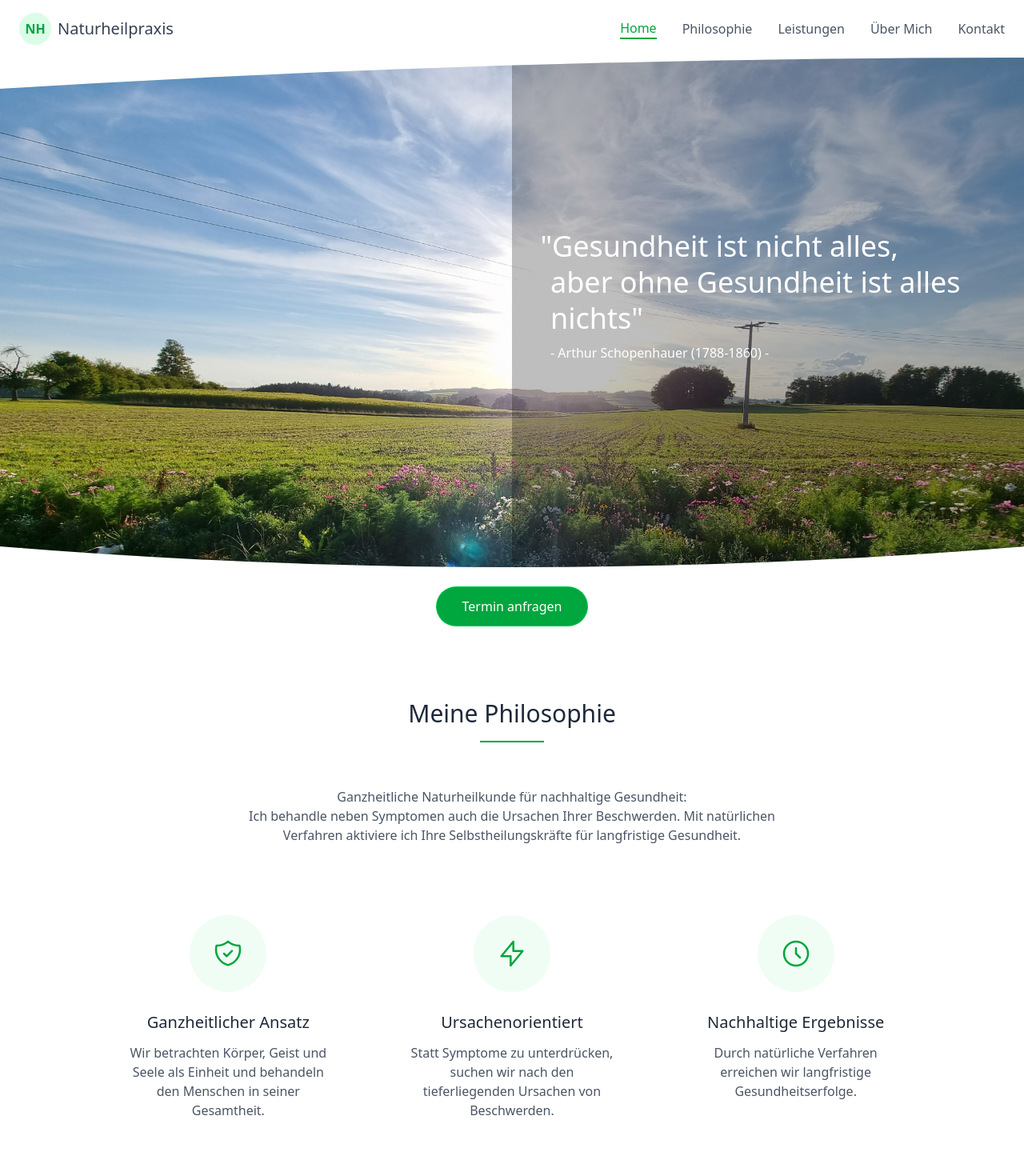
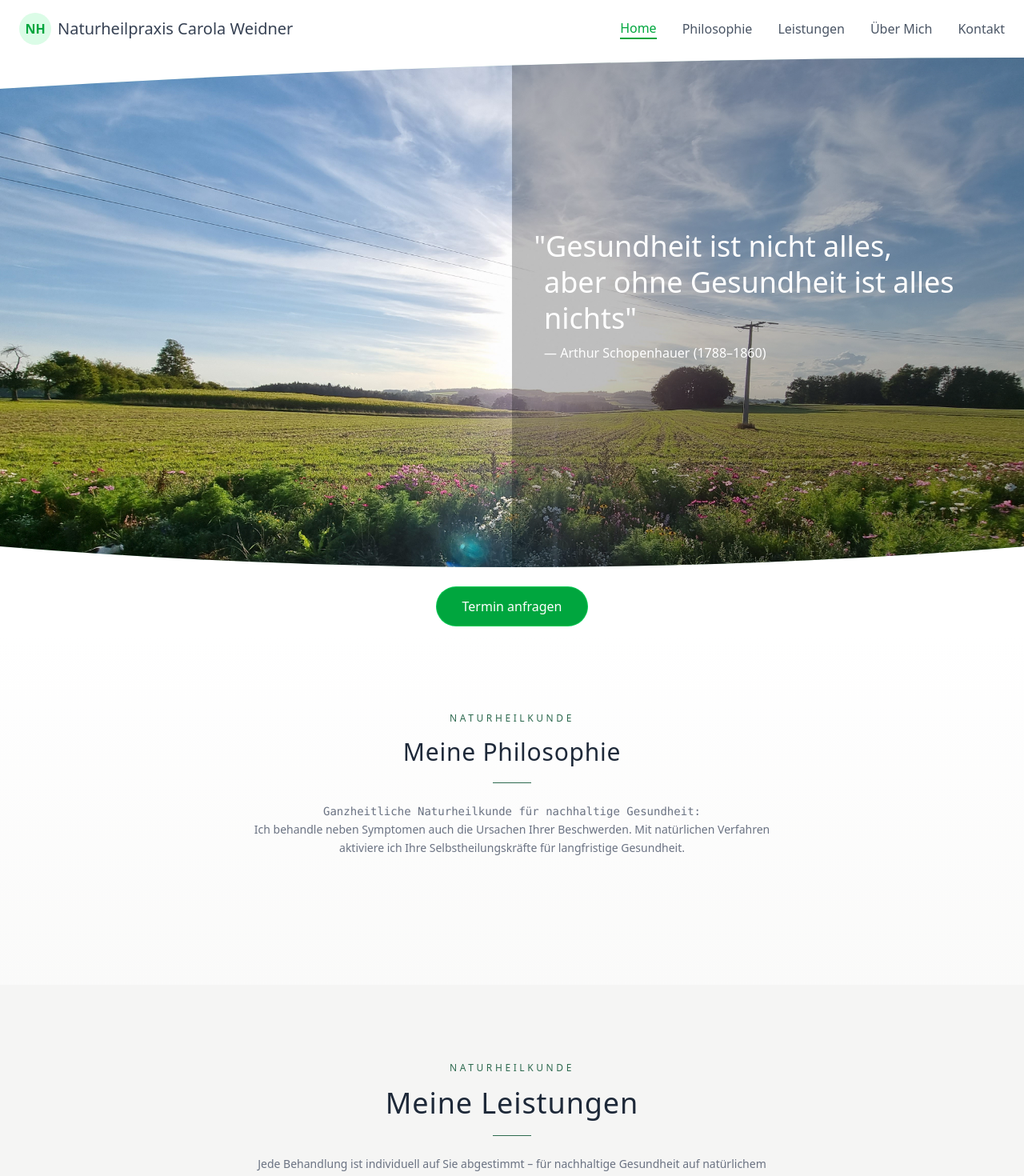
Before and after one commit to sweidner2001/WebsiteHPWeidner, a Next.js app: page /ui/page1 in a window 1280 px wide. Shown: the top 1470 px of the page at 80% size. Built offline with nearby package versions, Linux system fonts and the light colour scheme.

Commit message:
Fix: texts + google Maps

```diff
--- a/src/app/components/header/Header_2.tsx
+++ b/src/app/components/header/Header_2.tsx
@@ -18,7 +18,7 @@ export default function Header2({ activeSection, isMenuOpen, onMenuToggle, onSec
                     <div className="w-10 h-10 rounded-full bg-green-100 flex items-center justify-center">
                         <span className="text-green-600 font-semibold">NH</span>
                     </div>
-                    <span className="text-xl font-light text-gray-700">Naturheilpraxis</span>
+                    <span className="text-xl font-light text-gray-700">Naturheilpraxis Carola Weidner</span>
                 </div>
 
                 {/* Desktop Navigation */}
--- a/src/app/components/hero/HeroSection_2.tsx
+++ b/src/app/components/hero/HeroSection_2.tsx
@@ -71,17 +71,17 @@ const HeroSection = ({ onSectionClick }: HeroSectionProps) => {
                         {/* Text-Inhalt */}
                         {/*bg-black/20*/}
                         <div
-                            className="absolute top-0 right-0 bottom-0 w-full md:w-3/5 lg:w-1/2 flex items-center pb-8 justify-center px-6  lg:px-12 bg-black/25 z-10">
+                            className="absolute top-0 right-0 bottom-0 w-full md:w-3/5 lg:w-1/2 flex items-center pb-8 justify-center px-6 lg:px-10 bg-black/25 z-10">
                             {/* text-center*/}
                             <div className="max-w-2xl text-white lg:ml-0 sm:ml-4 ml-2">
                                 <div
-                                    className="text-4xl md:text-4xl font-normal md:font-medium leading-tight hanging-quote mb-0">
+                                    className="text-4xl md:text-4xl font-normal md:font-normal leading-tight hanging-quote mb-0">
                                     Gesundheit ist nicht alles,<br className="hidden md:block"/> aber ohne Gesundheit ist
                                     alles nichts
                                 </div>
                                 {/*text-gray-600*/}
                                 <p className="text-normal mb-6 leading-relaxed mt-2">
-                                    - Arthur Schopenhauer (1788-1860) -
+                                    —  Arthur Schopenhauer (1788–1860)
                                 </p>
 
                             </div>
--- a/src/app/components/map/GoogleMap.tsx
+++ b/src/app/components/map/GoogleMap.tsx
@@ -13,8 +13,9 @@ const GoogleMap: React.FC<IGoogleMapProps> = ({
     height = '100%',
     minHeight = '380px'
 }) => {
+
     return (
-        <div className={`h-${height} min-h-[${minHeight}] ${className}`}>
+        <div className={`w-full ${className}`} style={{ height, minHeight }}>
             <iframe
                 src={src}
                 width="100%"
--- a/src/app/components/philosophie/Philosophie.tsx
+++ b/src/app/components/philosophie/Philosophie.tsx
@@ -27,7 +27,7 @@ const Philosophie = () => {
                         </div>
                         <h3 className="text-xl font-light text-gray-800 mb-3">Ganzheitlicher Ansatz</h3>
                         <p className="text-gray-600 font-light">
-                            Wir betrachten Körper, Geist und Seele als Einheit und behandeln den Menschen in seiner
+                            Ich betrachte Körper, Geist und Seele als Einheit und behandle den Menschen in seiner
                             Gesamtheit.
                         </p>
                     </div>
@@ -43,7 +43,7 @@ const Philosophie = () => {
                         </div>
                         <h3 className="text-xl font-light text-gray-800 mb-3">Ursachenorientiert</h3>
                         <p className="text-gray-600 font-light">
-                            Statt Symptome zu unterdrücken, suchen wir nach den tieferliegenden Ursachen von
+                            Statt Symptome zu unterdrücken, suche Ich nach den tieferliegenden Ursachen von
                             Beschwerden.
                         </p>
                     </div>
--- /dev/null
+++ b/src/app/components/philosophie/Philosophie_2.tsx
@@ -0,0 +1,85 @@
+import React from 'react';
+
+
+const Philosophie_2 = () => {
+    return (
+        <section id="leistungen" className="py-24 bg-gradient-to-b from-white to-stone-50">
+            <div className="container mx-auto px-16 max-w-6xl">
+
+                {/* Heading */}
+                <div className="text-center mb-16">
+                    <p className="text-xs tracking-[0.3em] uppercase text-[#2d6a4f] mb-4 font-light">Naturheilkunde</p>
+                    <h2 className="text-3xl font-light text-gray-800 mb-5 tracking-wide">Meine Philosophie</h2>
+                    <div className="w-12 h-px bg-[#2d6a4f] mx-auto mb-6"></div>
+                    <p className="text-gray-500 font-light max-w-2xl mx-auto text-sm leading-relaxed font-mono">
+                        Ganzheitliche Naturheilkunde für nachhaltige Gesundheit:
+                    </p>
+                    <p className="text-gray-500 font-light max-w-2xl mx-auto text-sm leading-relaxed">
+                        Ich behandle neben Symptomen auch die Ursachen Ihrer Beschwerden. Mit natürlichen Verfahren
+                        aktiviere ich Ihre Selbstheilungskräfte für langfristige Gesundheit.
+                    </p>
+                </div>
+
+
+
+
+                {/*<div className="grid md:grid-cols-3 gap-10 max-w-5xl mx-auto">*/}
+                {/*    <div className="text-center p-6">*/}
+                {/*        <div*/}
+                {/*            className="w-24 h-24 rounded-full bg-stone-100 mx-auto mb-6 flex items-center justify-center">*/}
+                {/*            <svg className="w-10 h-10 text-green-600" fill="none" stroke="currentColor"*/}
+                {/*                 viewBox="0 0 24 24">*/}
+                {/*                <path strokeLinecap="round" strokeLinejoin="round" strokeWidth="1.5"*/}
+                {/*                      d="M9 12l2 2 4-4m5.618-4.016A11.955 11.955 0 0112 2.944a11.955 11.955 0 01-8.618 3.04A12.02 12.02 0 003 9c0 5.591 3.824 10.29 9 11.622 5.176-1.332 9-6.03 9-11.622 0-1.042-.133-2.052-.382-3.016z"></path>*/}
+                {/*                /!*<path strokeLinecap="round" strokeLinejoin="round" strokeWidth="1.5"*!/*/}
+                {/*                /!*      d="M12 12c2.7 0 4.8-2.1 4.8-4.8S14.7 2.4 12 2.4 7.2 4.5 7.2 7.2 9.3 12 12 12z"></path>*!/*/}
+                {/*                /!*<path strokeLinecap="round" strokeLinejoin="round" strokeWidth="1.5"*!/*/}
+                {/*                /!*      d="M4 21c0-4.4 3.6-8 8-8s8 3.6 8 8"></path>*!/*/}
+                {/*            </svg>*/}
+                {/*        </div>*/}
+                {/*        <h3 className="text-xl font-light text-gray-800 mb-3">Ganzheitlicher Ansatz</h3>*/}
+                {/*        <p className="text-gray-600 font-light">*/}
+                {/*            Ich betrachte Körper, Geist und Seele als Einheit und behandle den Menschen in seiner*/}
+                {/*            Gesamtheit.*/}
+                {/*        </p>*/}
+                {/*    </div>*/}
+
+                {/*    <div className="text-center p-6">*/}
+                {/*        <div*/}
+                {/*            className="w-24 h-24 rounded-full bg-stone-100 mx-auto mb-6 flex items-center justify-center">*/}
+                {/*            <svg className="w-10 h-10 text-green-600" fill="none" stroke="currentColor"*/}
+                {/*                 viewBox="0 0 24 24">*/}
+                {/*                <path strokeLinecap="round" strokeLinejoin="round" strokeWidth="1.5"*/}
+                {/*                      d="M13 10V3L4 14h7v7l9-11h-7z"></path>*/}
+                {/*            </svg>*/}
+                {/*        </div>*/}
+                {/*        <h3 className="text-xl font-light text-gray-800 mb-3">Ursachenorientiert</h3>*/}
+                {/*        <p className="text-gray-600 font-light">*/}
+                {/*            Statt Symptome zu unterdrücken, suche Ich nach den tieferliegenden Ursachen von*/}
+                {/*            Beschwerden.*/}
+                {/*        </p>*/}
+                {/*    </div>*/}
+
+                {/*    <div className="text-center p-6">*/}
+                {/*        <div*/}
+                {/*            className="w-24 h-24 rounded-full bg-stone-100 mx-auto mb-6 flex items-center justify-center">*/}
+                {/*            <svg className="w-10 h-10 text-green-600" fill="none" stroke="currentColor"*/}
+                {/*                 viewBox="0 0 24 24">*/}
+                {/*                <path strokeLinecap="round" strokeLinejoin="round" strokeWidth="1.5"*/}
+                {/*                      d="M12 8v4l3 3m6-3a9 9 0 11-18 0 9 9 0 0118 0z"></path>*/}
+                {/*            </svg>*/}
+                {/*        </div>*/}
+                {/*        <h3 className="text-xl font-light text-gray-800 mb-3">Nachhaltige Ergebnisse</h3>*/}
+                {/*        <p className="text-gray-600 font-light">*/}
+                {/*            Durch natürliche Verfahren erreichen wir langfristige Gesundheitserfolge.*/}
+                {/*        </p>*/}
+                {/*    </div>*/}
+                {/*</div>*/}
+
+
+            </div>
+        </section>
+    );
+};
+
+export default Philosophie_2;
--- a/src/app/components/services/Services_2.tsx
+++ b/src/app/components/services/Services_2.tsx
@@ -181,6 +181,7 @@ const themeClasses: Record<IService['theme'], { card: string; icon: string; titl
 const Services_2 = () => {
     return (
         <section id="leistungen" className="py-24 bg-stone-100">
+            {/*<section id="leistungen" className="py-24" style={{ background: 'linear-gradient(to bottom, #e7e5e4 0px, #f5f4f2 40px, #f5f4f2 100%)' }}>*/}
             <div className="container mx-auto px-16 max-w-6xl">
 
                 {/* Heading */}
--- a/src/app/ui/page1/page.tsx
+++ b/src/app/ui/page1/page.tsx
@@ -9,6 +9,7 @@ import {AboutMe, IAboutProps} from '@/app/components/aboutMe/AboutMe';
 import GoogleMap, {IGoogleMapProps} from '@/app/components/map/GoogleMap';
 import TerminForm from '../../components/termin/TerminForm';
 import Philosophie from '../../components/philosophie/Philosophie';
+import Philosophie_2 from '../../components/philosophie/Philosophie_2';
 import Services from '../../components/services/Services';
 import Services_2 from '../../components/services/Services_2';
 import Services_3 from '../../components/services/Services_3';
@@ -65,7 +66,7 @@ const NaturheilpraxisWebsite = () => {
 
     const googleMapProps: IGoogleMapProps = {
         src: "https://www.google.com/maps/embed?pb=!1m18!1m12!1m3!1d35671.625057047895!2d12.153830278827233!3d49.794229273857394!2m3!1f0!2f0!3f0!3m2!1i1024!2i768!4f13.1!3m3!1m2!1s0x47a0473dec3bbf67%3A0x30a75ff91af09795!2sNaturheilpraxis%20Carola%20Weidner!5e0!3m2!1sde!2sde!4v1771507812972!5m2!1sde!2sde",
-        minHeight: "400px"
+        minHeight: "380px"
     };
 
 
@@ -119,7 +120,8 @@ const NaturheilpraxisWebsite = () => {
             <HeroSection_2 onSectionClick={scrollToSection}/>
 
             {/* Philosophie Section */}
-            <Philosophie />
+            {/*<Philosophie />*/}
+            <Philosophie_2 />
 
             {/* Leistungen Section */}
             {/*<Services />*/}
@@ -290,7 +292,18 @@ const NaturheilpraxisWebsite = () => {
                             </div>
 
                             {/* Rechte Spalte: Google Maps */}
-                            <GoogleMap {...googleMapProps} />
+                            {/*    <div className={`h-100% min-h-[400px]`}>*/}
+                            {/*    <iframe*/}
+                            {/*        src={"https://www.google.com/maps/embed?pb=!1m18!1m12!1m3!1d35671.625057047895!2d12.153830278827233!3d49.794229273857394!2m3!1f0!2f0!3f0!3m2!1i1024!2i768!4f13.1!3m3!1m2!1s0x47a0473dec3bbf67%3A0x30a75ff91af09795!2sNaturheilpraxis%20Carola%20Weidner!5e0!3m2!1sde!2sde!4v1771507812972!5m2!1sde!2sde"}*/}
+                            {/*        width="100%"*/}
+                            {/*        height="100%"*/}
+                            {/*        style={{border: 0}}*/}
+                            {/*        allowFullScreen={true}*/}
+                            {/*        loading="lazy"*/}
+                            {/*        referrerPolicy="no-referrer-when-downgrade"*/}
+                            {/*    ></iframe>*/}
+                            {/*    </div>*/}
+                                <GoogleMap {...googleMapProps} />
                         </div>
                     </div>
                 </div>
```
